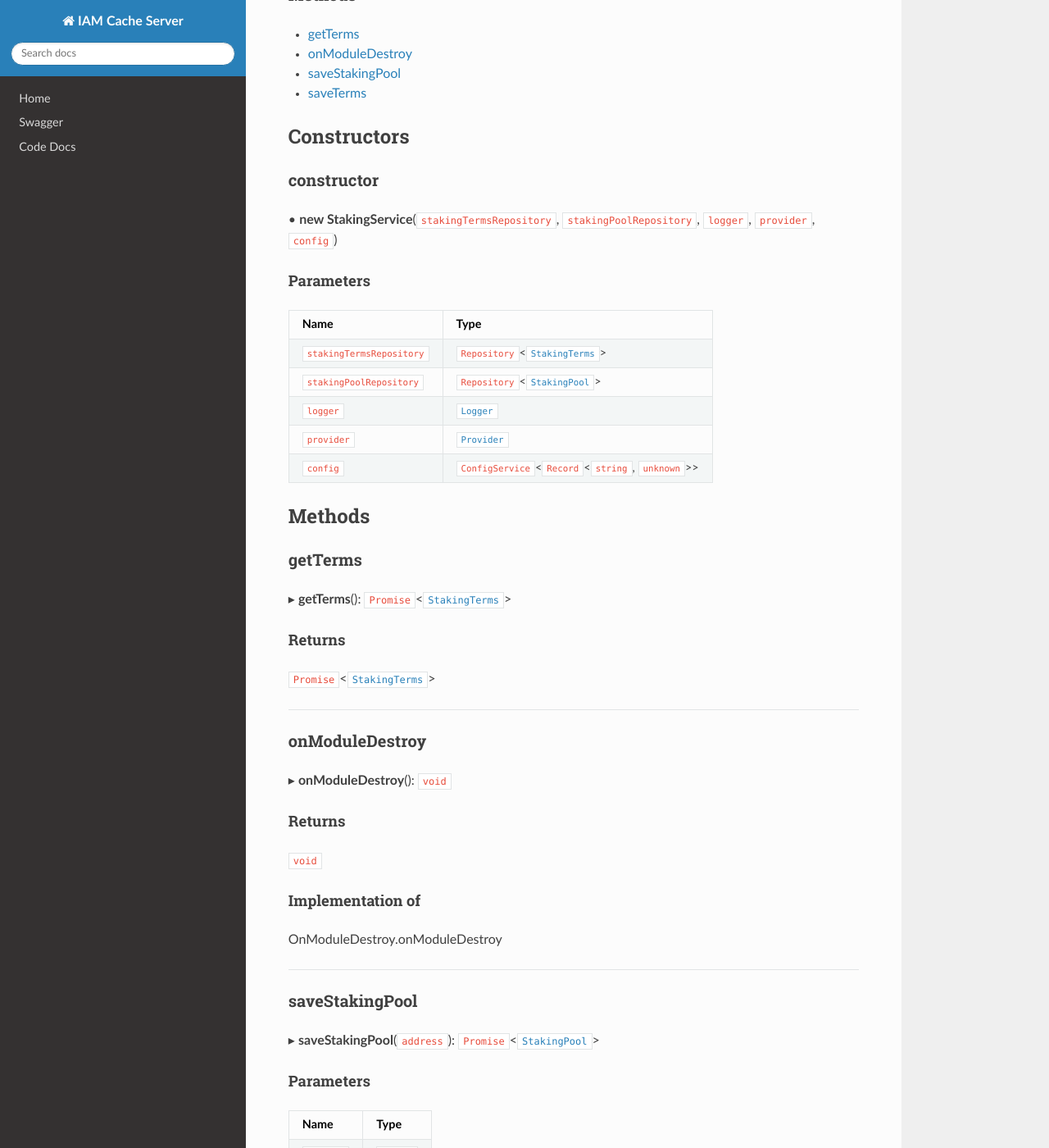
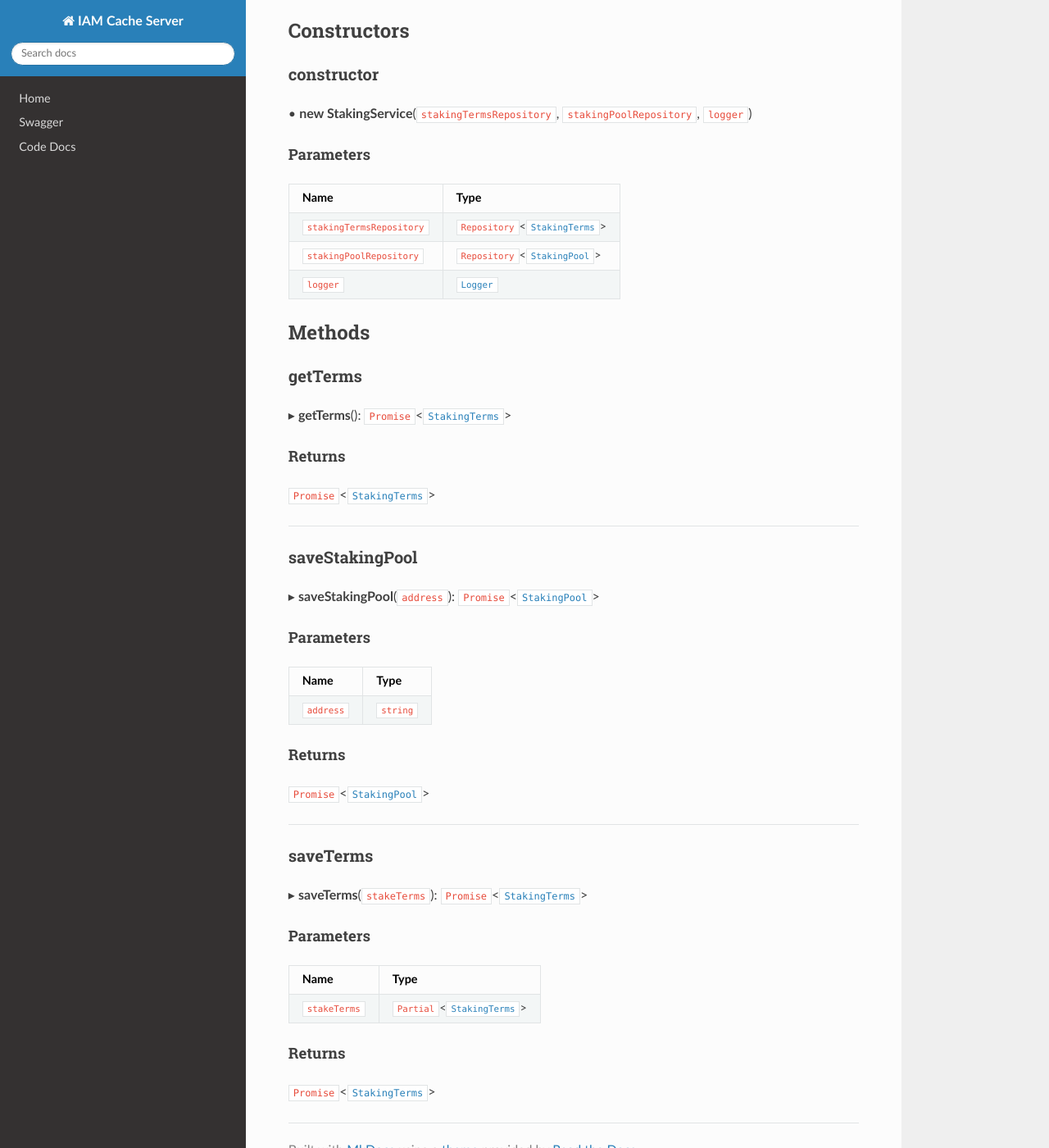
Before and after one commit to energywebfoundation/ssi-hub, an MkDocs documentation site: the page built from docs/api/classes/modules_staking_staking_service.StakingService.md, in a window 1280 px wide and 1400 px high, scrolled down 487 px. Shown: the whole window at 82% size. Built offline with MkDocs 1.6.1, drawn with Linux system fonts in a browser that asks for light colours; nearby versions of some CDN libraries; some of the changed text lies outside the part shown.

```diff
--- a/docs/api/classes/modules_staking_staking_service.StakingService.md
+++ b/docs/api/classes/modules_staking_staking_service.StakingService.md
@@ -1,10 +1,6 @@
 # Class: StakingService
 
 [modules/staking/staking.service](../modules/modules_staking_staking_service.md).StakingService
-
-## Implements
-
-- `OnModuleDestroy`
 
 ## Table of contents
 
@@ -15,7 +11,6 @@
 ### Methods
 
 - [getTerms](modules_staking_staking_service.StakingService.md#getterms)
-- [onModuleDestroy](modules_staking_staking_service.StakingService.md#onmoduledestroy)
 - [saveStakingPool](modules_staking_staking_service.StakingService.md#savestakingpool)
 - [saveTerms](modules_staking_staking_service.StakingService.md#saveterms)
 
@@ -23,7 +18,7 @@
 
 ### constructor
 
-• **new StakingService**(`stakingTermsRepository`, `stakingPoolRepository`, `logger`, `provider`, `config`)
+• **new StakingService**(`stakingTermsRepository`, `stakingPoolRepository`, `logger`)
 
 #### Parameters
 
@@ -32,8 +27,6 @@
 | `stakingTermsRepository` | `Repository`<[`StakingTerms`](modules_staking_entities_staking_terms_entity.StakingTerms.md)\> |
 | `stakingPoolRepository` | `Repository`<[`StakingPool`](modules_staking_entities_staking_pool_entity.StakingPool.md)\> |
 | `logger` | [`Logger`](modules_logger_logger_service.Logger.md) |
-| `provider` | [`Provider`](common_provider.Provider.md) |
-| `config` | `ConfigService`<`Record`<`string`, `unknown`\>\> |
 
 ## Methods
 
@@ -44,20 +37,6 @@
 #### Returns
 
 `Promise`<[`StakingTerms`](modules_staking_entities_staking_terms_entity.StakingTerms.md)\>
-
-___
-
-### onModuleDestroy
-
-▸ **onModuleDestroy**(): `void`
-
-#### Returns
-
-`void`
-
-#### Implementation of
-
-OnModuleDestroy.onModuleDestroy
 
 ___
 
```
Also changed, not shown: docs/api/classes/modules_claim_claim_dto.ClaimRejectionDTO.md (+7 -0 lines), docs/api/classes/modules_claim_claim_service.ClaimService.md (+2 -1 lines), docs/api/classes/modules_claim_entities_roleClaim_entity.RoleClaim.md (+7 -0 lines), docs/api/interfaces/modules_claim_claim_types.IClaimRejection.md (+7 -0 lines), 5 other files.
